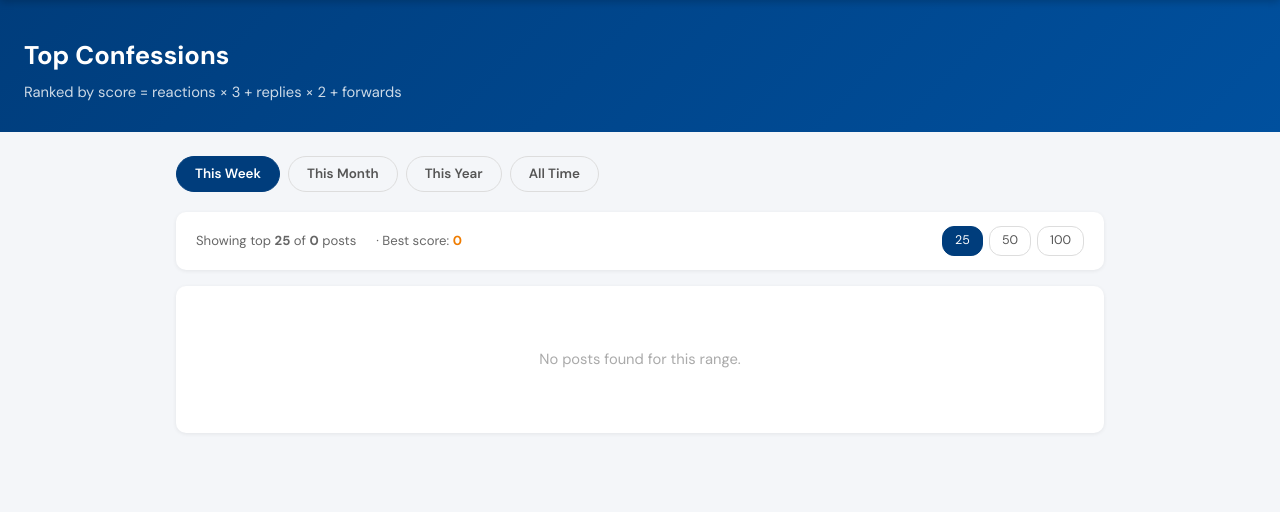
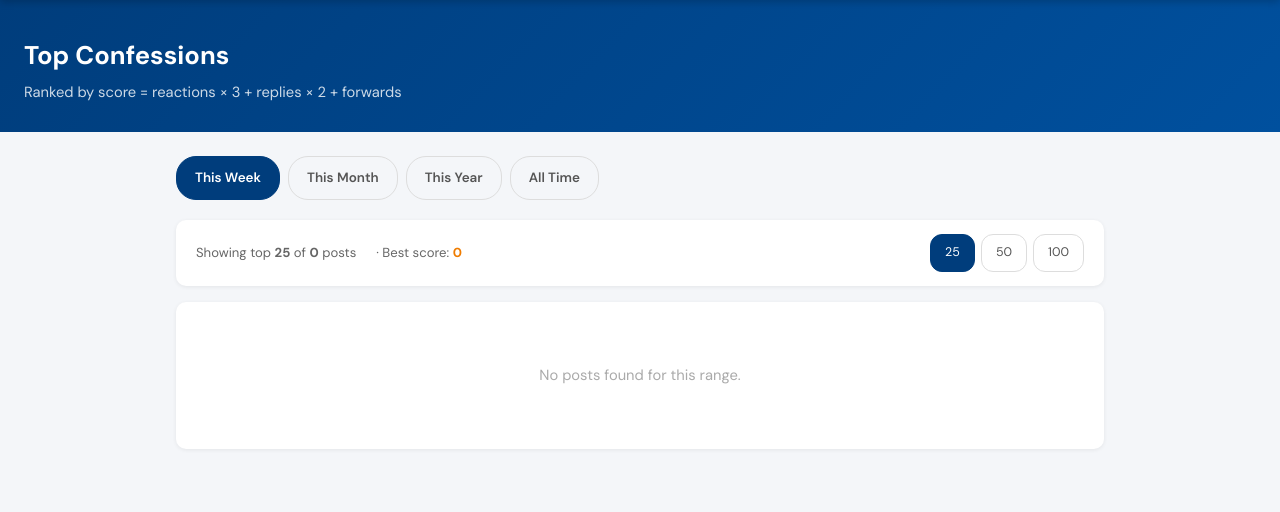
Before and after one commit to anselmlong/confessit-scraper, a Flask app: page /top?range=week&n=25 in a window 1280 px wide. Shown: the part 54-566 px from the top of the page. Run offline with Flask 3, Linux system fonts and the light colour scheme; data that the repository does not hold is empty.

Commit message:
style(design): FINDING-010 — increase range tab and pagination touch targets to 44px+
Co-Authored-By: Claude Sonnet 4.6 <noreply@anthropic.com>

```diff
--- a/templates/base.html
+++ b/templates/base.html
@@ -70,7 +70,7 @@
     .cat-tag { background: #e8f0fe; color: #003D7C; font-size: 0.72rem; font-weight: 600; padding: 2px 8px; border-radius: 10px; text-transform: uppercase; letter-spacing: 0.3px; }
 
     .range-tabs { display: flex; gap: 8px; flex-wrap: wrap; margin-bottom: 20px; }
-    .range-tabs a { text-decoration: none; padding: 6px 18px; border-radius: 20px; font-size: 0.84rem; font-weight: 600; color: #555; border: 1.5px solid #ddd; transition: all 0.15s; }
+    .range-tabs a { text-decoration: none; padding: 10px 18px; border-radius: 20px; font-size: 0.84rem; font-weight: 600; color: #555; border: 1.5px solid #ddd; transition: all 0.15s; }
     .range-tabs a:hover { border-color: #003D7C; color: #003D7C; }
     .range-tabs a.active { background: #003D7C; color: #fff; border-color: #003D7C; }
 
--- a/templates/top.html
+++ b/templates/top.html
@@ -17,9 +17,9 @@
     <span style="font-size:0.82rem; color:#666;">Showing top <strong>{{ n }}</strong> of <strong>{{ "{:,}".format(total) }}</strong> posts</span>
     <span style="font-size:0.82rem; color:#666;">&middot; Best score: <strong style="color:#EF7C00;">{{ posts[0].score if posts else 0 }}</strong></span>
     <div style="margin-left:auto; display:flex; gap:6px;">
-      <a href="/top?range={{ range_key }}&n=25" style="text-decoration:none; font-size:0.78rem; padding:4px 12px; border-radius:12px; border:1.5px solid #ddd; color:#555; {{ 'background:#003D7C; color:#fff; border-color:#003D7C;' if n == 25 }}">25</a>
-      <a href="/top?range={{ range_key }}&n=50" style="text-decoration:none; font-size:0.78rem; padding:4px 12px; border-radius:12px; border:1.5px solid #ddd; color:#555; {{ 'background:#003D7C; color:#fff; border-color:#003D7C;' if n == 50 }}">50</a>
-      <a href="/top?range={{ range_key }}&n=100" style="text-decoration:none; font-size:0.78rem; padding:4px 12px; border-radius:12px; border:1.5px solid #ddd; color:#555; {{ 'background:#003D7C; color:#fff; border-color:#003D7C;' if n == 100 }}">100</a>
+      <a href="/top?range={{ range_key }}&n=25" style="text-decoration:none; font-size:0.78rem; padding:8px 14px; border-radius:12px; border:1.5px solid #ddd; color:#555; {{ 'background:#003D7C; color:#fff; border-color:#003D7C;' if n == 25 }}">25</a>
+      <a href="/top?range={{ range_key }}&n=50" style="text-decoration:none; font-size:0.78rem; padding:8px 14px; border-radius:12px; border:1.5px solid #ddd; color:#555; {{ 'background:#003D7C; color:#fff; border-color:#003D7C;' if n == 50 }}">50</a>
+      <a href="/top?range={{ range_key }}&n=100" style="text-decoration:none; font-size:0.78rem; padding:8px 14px; border-radius:12px; border:1.5px solid #ddd; color:#555; {{ 'background:#003D7C; color:#fff; border-color:#003D7C;' if n == 100 }}">100</a>
     </div>
   </div>
 
```
